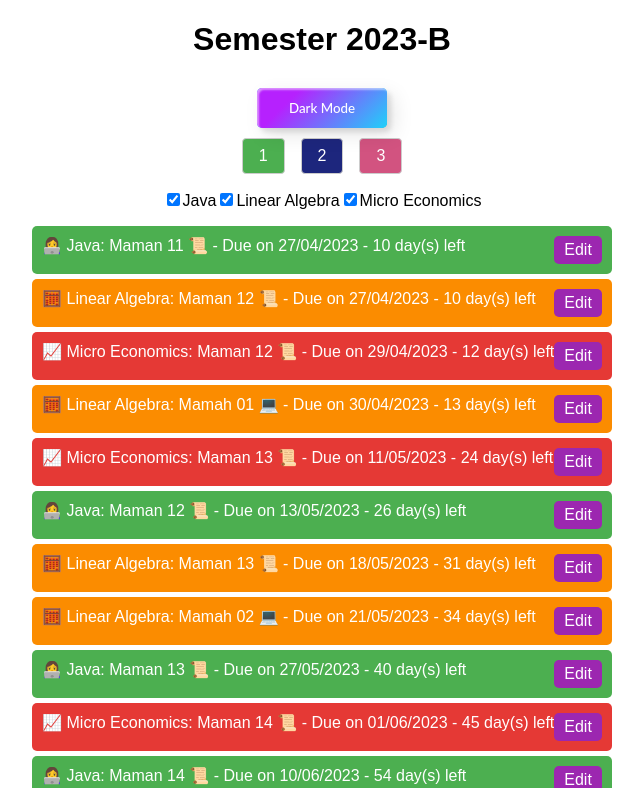
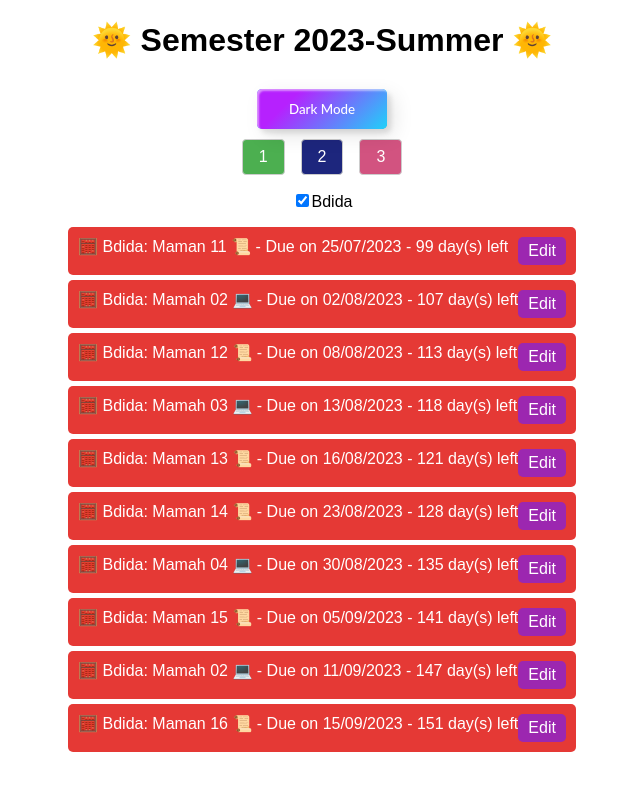
Before and after one commit to AdirBuskila/Open-Uni-Tasks, a React (Create React App) app: page / in a window 1280 px wide. Shown: the top 788 px of the page, without its empty margins (318-961 px from the left). Built offline with nearby package versions, Linux system fonts and the light colour scheme.

Commit message:
summer-semester

```diff
--- a/public/index.html
+++ b/public/index.html
@@ -10,6 +10,7 @@
     -->
     <link rel="manifest" href="%PUBLIC_URL%/manifest.json" />
     <link rel="shortcut icon" href="%PUBLIC_URL%/favicon.ico" />
+
     <!--
       Notice the use of %PUBLIC_URL% in the tags above.
       It will be replaced with the URL of the `public` folder during the build.
--- a/src/App.js
+++ b/src/App.js
@@ -11,18 +11,12 @@ import DarkModeToggle from './DarkModeToggle';
 function App() {
   const [theme, setTheme] = useState(localStorage.getItem('theme') || 'light');
   const [paletteIndex, setPaletteIndex] = useState(localStorage.getItem('paletteIndex') || 0);
-  const [javaColor, setJavaColor] = useState(assignmentData[0].colors[paletteIndex]);
-  const [microColor, setMicroColor] = useState(assignmentData[1].colors[paletteIndex]);
-  const [algebraColor, setAlgebraColor] = useState(assignmentData[2].colors[paletteIndex]);
 
   const [editingAssignment, setEditingAssignment] = useState(null);
   const [selectedCourses, setSelectedCourses] = useState(assignmentData.map((course) => course.course));
   const [assignments, setAssignments] = useAssignments();
 
   useEffect(() => {
-    setJavaColor(assignmentData[0].colors[paletteIndex]);
-    setMicroColor(assignmentData[1].colors[paletteIndex]);
-    setAlgebraColor(assignmentData[2].colors[paletteIndex]);
     localStorage.setItem('paletteIndex', paletteIndex);
   }, [paletteIndex]);
 
@@ -86,7 +80,7 @@ function App() {
 
   return (
     <div className='App'>
-      <h1>Semester 2023-B</h1>
+      <h1>🌞 Semester 2023-Summer 🌞</h1>
       <DarkModeToggle theme={theme} toggleTheme={toggleTheme} />
       <PaletteChooser changePaletteIndex={changePaletteIndex} />
       <CourseFilter handleCourseFilter={handleCourseFilter} selectedCourses={selectedCourses} />
@@ -98,7 +92,7 @@ function App() {
             return dueDate >= new Date() && selectedCourses.includes(assignment.course);
           })
           .map((assignment, index) => (
-            <Assignment assignment={assignment} index={index} toggleCompletion={toggleCompletion} handleEdit={handleEdit} paletteIndex={paletteIndex} javaColor={javaColor} microColor={microColor} algebraColor={algebraColor} />
+            <Assignment assignment={assignment} index={index} toggleCompletion={toggleCompletion} handleEdit={handleEdit} paletteIndex={paletteIndex} />
           ))}
       </ul>
       {editingAssignment && <EditAssignmentForm assignment={editingAssignment} handleUpdate={handleUpdate} />}
--- a/src/Assignment.js
+++ b/src/Assignment.js
@@ -1,4 +1,5 @@
 import React from 'react';
+import { assignmentData } from './utils'; // import assignmentData
 import { daysUntil } from './utils';
 
 export const Assignment = ({ assignment, index, toggleCompletion, handleEdit, paletteIndex, javaColor, microColor, algebraColor }) => {
@@ -13,10 +14,8 @@ export const Assignment = ({ assignment, index, toggleCompletion, handleEdit, pa
   const dueInfo = daysUntil(assignment.dueDate);
 
   const assignmentColor = (name) => {
-    name = name.toLowerCase();
-    if (name === 'java') return javaColor;
-    if (name === 'micro economics') return microColor;
-    if (name === 'linear algebra') return algebraColor;
+    const courseInfo = assignmentData.find((course) => course.course.toLowerCase() === name.toLowerCase());
+    return courseInfo ? courseInfo.colors[paletteIndex % courseInfo.colors.length] : 'black';
   };
 
   return (
--- a/src/CourseFilter.js
+++ b/src/CourseFilter.js
@@ -1,10 +1,12 @@
+import { assignmentData } from './utils'; // import assignmentData
+
 export const CourseFilter = ({ handleCourseFilter, selectedCourses }) => {
   return (
     <div>
-      {['Java', 'Linear Algebra', 'Micro Economics'].map((course) => (
-        <label key={course}>
-          <input type='checkbox' checked={selectedCourses.includes(course)} onChange={() => handleCourseFilter(course)} />
-          {course}
+      {assignmentData.map((courseData) => (
+        <label key={courseData.course}>
+          <input type='checkbox' checked={selectedCourses.includes(courseData.course)} onChange={() => handleCourseFilter(courseData.course)} />
+          {courseData.course}
         </label>
       ))}
     </div>
--- a/src/utils.js
+++ b/src/utils.js
@@ -1,39 +1,21 @@
 export const assignmentData = [
+  // ... existing data
   {
-    course: 'Java',
-    courseIcon: '👩‍💻',
-    assignments: [
-      { id: 'java-1', name: 'Maman 11', dueDate: '2023-04-27' },
-      { id: 'java-2', name: 'Maman 12', dueDate: '2023-05-13' },
-      { id: 'java-3', name: 'Maman 13', dueDate: '2023-05-27' },
-      { id: 'java-4', name: 'Maman 14', dueDate: '2023-06-10' },
-      { id: 'java-5', name: 'Opal 2', dueDate: '2023-06-17' },
-    ],
-    colors: ['#4caf50', '#1D267D', '#D25380'],
-  },
-  {
-    course: 'Linear Algebra',
+    course: 'Bdida',
     courseIcon: '🧮',
     assignments: [
-      { id: 'algebra-1', name: 'Maman 12', dueDate: '2023-04-27' },
-      { id: 'algebra-2', name: 'Maman 13', dueDate: '2023-05-18' },
-      { id: 'algebra-3', name: 'Maman 14', dueDate: '2023-06-22' },
-      { id: 'algebra-4', name: 'Mamah 01', dueDate: '2023-04-30' },
-      { id: 'algebra-5', name: 'Mamah 02', dueDate: '2023-05-21' },
-      { id: 'algebra-6', name: 'Mamah 03', dueDate: '2023-06-23' },
+      { id: 'bdida-1', name: 'Maman 11', dueDate: '2023-07-25' },
+      { id: 'bdida-2', name: 'Mamah 02', dueDate: '2023-08-02' },
+      { id: 'bdida-3', name: 'Maman 12', dueDate: '2023-08-08' },
+      { id: 'bdida-4', name: 'Maman 13', dueDate: '2023-08-16' },
+      { id: 'bdida-5', name: 'Mamah 03', dueDate: '2023-08-13' },
+      { id: 'bdida-6', name: 'Maman 14', dueDate: '2023-08-23' },
+      { id: 'bdida-7', name: 'Mamah 04', dueDate: '2023-08-30' },
+      { id: 'bdida-8', name: 'Maman 15', dueDate: '2023-09-05' },
+      { id: 'bdida-9', name: 'Mamah 02', dueDate: '2023-09-11' },
+      { id: 'bdida-10', name: 'Maman 16', dueDate: '2023-09-15' },
     ],
-    colors: ['#e53935', '#5C469C', '#E08E6D'],
-  },
-  {
-    course: 'Micro Economics',
-    courseIcon: '📈',
-    assignments: [
-      { id: 'economics-1', name: 'Maman 12', dueDate: '2023-04-29' },
-      { id: 'economics-2', name: 'Maman 13', dueDate: '2023-05-11' },
-      { id: 'economics-3', name: 'Maman 14', dueDate: '2023-06-01' },
-      { id: 'economics-4', name: 'Maman 15', dueDate: '2023-06-12' },
-    ],
-    colors: ['#fb8c00', '#D4ADFC', '#F6C391'],
+    colors: ['#e53935', '#5C469C', '#E08E6D'], // I've used the same colors as for 'Linear Algebra'. Adjust these as needed.
   },
 ];
 export const calculateDaysLeft = (dueDate) => {
```
